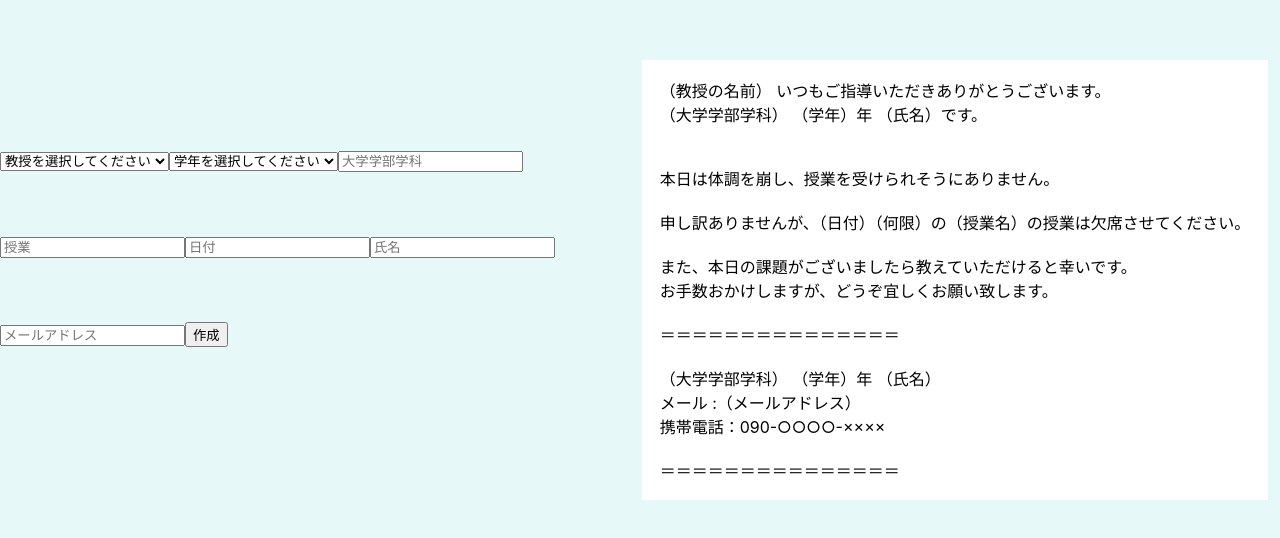
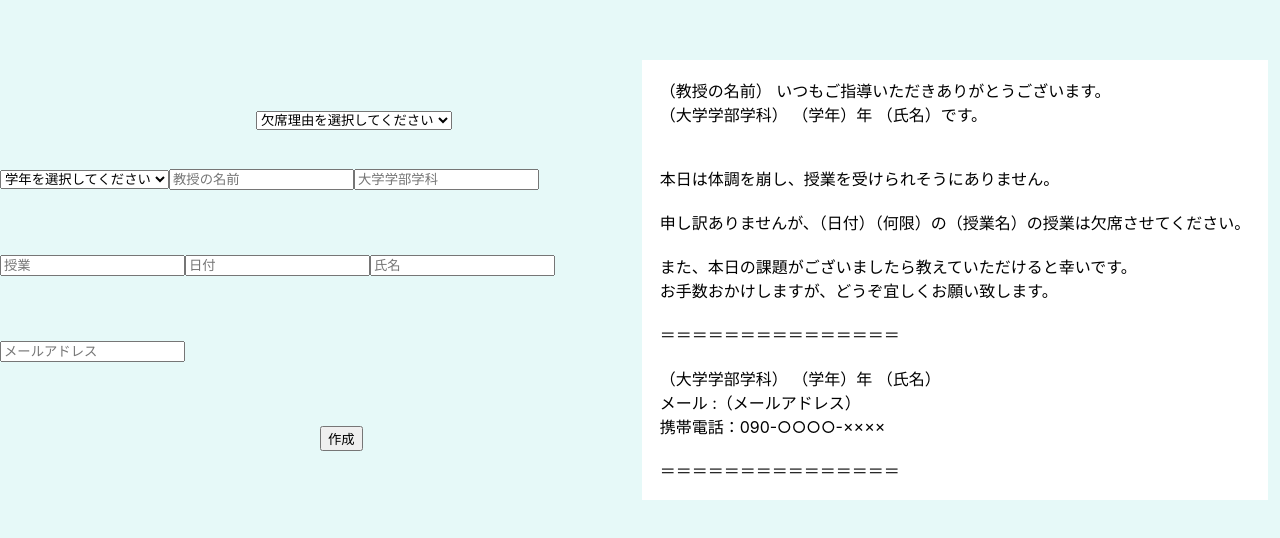
Before and after one commit to yusei53/ASAP, a React (Create React App) app: page / in a window 1280 px wide. Shown: the part 120-658 px from the top of the page. Built offline with nearby package versions, Linux system fonts and the light colour scheme.

Commit message:
一旦コミット

```diff
--- a/src/components/WelcomePage.jsx
+++ b/src/components/WelcomePage.jsx
@@ -15,16 +15,21 @@ export const WelcomePage = () => {
     <SDiv>
       <LeftElement>
         <form>
+          <div>
+            <SelectParent>
               <SSelect
-            name="teacher"
-            value={inputValues.teacher || ""}
+                name="reason"
+                value={inputValues.reason || ""}
                 onChange={handleInputChange}
               >
-            <option value="sss">教授を選択してください</option>
-            <option value="A先生">A先生</option>
-            <option value="B先生">B先生</option>
-            <option value="C先生">C先生</option>
+                <option value="selectREeason">
+                  欠席理由を選択してください
+                </option>
+                <option value="A先生">就活</option>
+                <option value="B先生">体調不良</option>
+                <option value="C先生">部活</option>
               </SSelect>
+            </SelectParent>
             <SSelect
               name="grade"
               placeholder="学年"
@@ -34,6 +39,12 @@ export const WelcomePage = () => {
               <option value="sss">学年を選択してください</option>
               <option value="1">1</option>
             </SSelect>
+            <SInput
+              name="teacher"
+              placeholder="教授の名前"
+              value={inputValues.teacher || ""}
+              onChange={handleInputChange}
+            />
             <SInput
               name="university"
               placeholder="大学学部学科"
@@ -64,20 +75,22 @@ export const WelcomePage = () => {
               value={inputValues.mail || ""}
               onChange={handleInputChange}
             />
-
+          </div>
           <Link
             to={{
               pathname: "/home",
-              search: `?university=${inputValues.university || ""}&lesson=${
+              search: `?reason=${inputValues.reason || ""}&grade=${
+                inputValues.grade || ""
+              }?university=${inputValues.university || ""}&lesson=${
                 inputValues.lesson || ""
               }&date=${inputValues.date || ""}&name=${
                 inputValues.name || ""
               }&teacher=${inputValues.teacher || ""}&mail=${
                 inputValues.mail || ""
-              }&grade=${inputValues.grade || ""}`,
+              }`,
             }}
           >
-            <button type="submit">作成</button>
+            <SButton type="submit">作成</SButton>
           </Link>
         </form>
       </LeftElement>
@@ -114,3 +127,11 @@ const RightElement = styled.div`
   justify-content: center;
   align-items: center;
 `;
+
+const SButton = styled.button`
+  margin-left: 50%;
+`;
+
+const SelectParent = styled.div`
+  margin-left: 40%;
+`;
```
Lines whose indentation alone changed are shown as unchanged.
